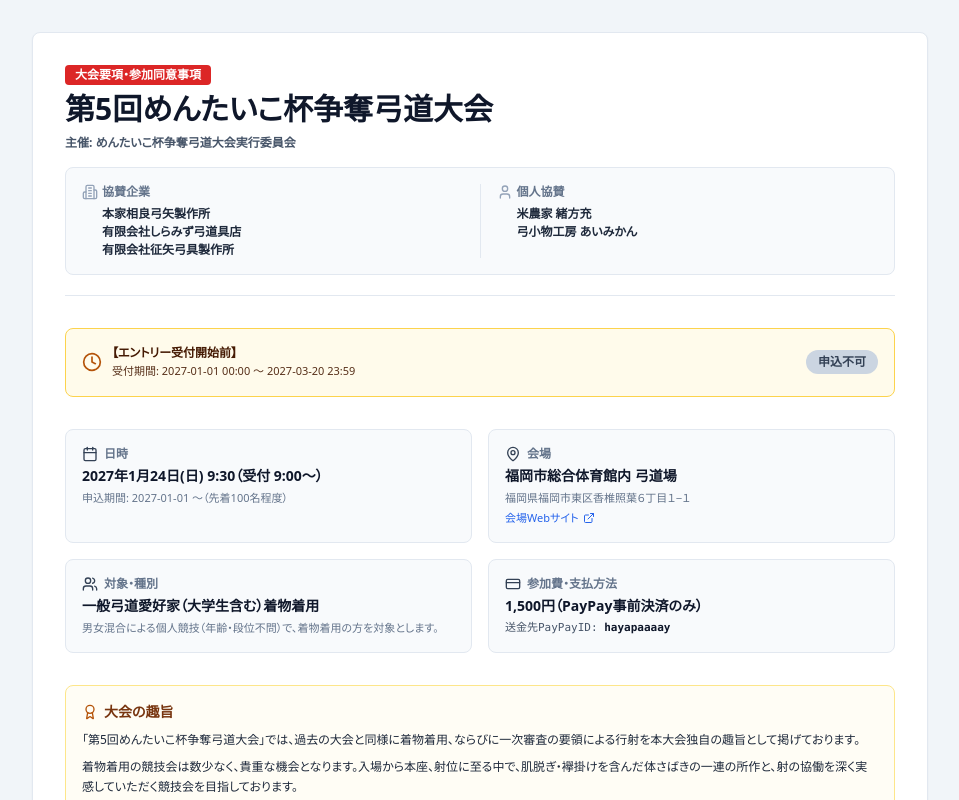
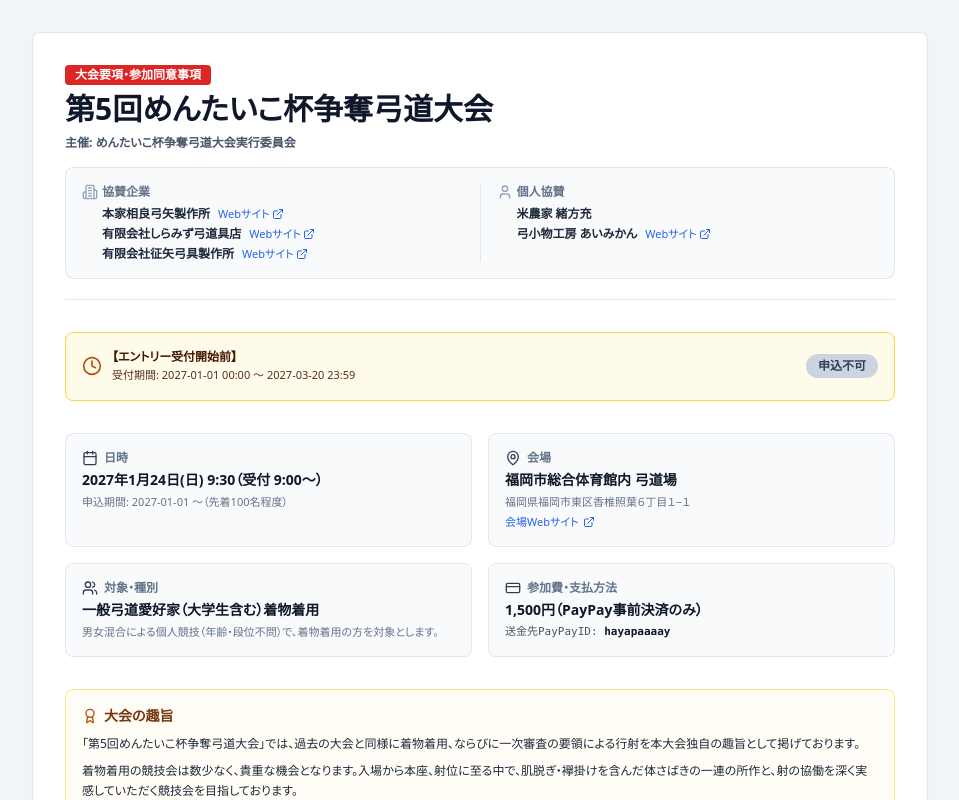
Before and after one commit to mentaiko-HQ/dev-fcm, a Next.js app in the folder next-kyudo-app/: page /guidelines in a window 1280 px wide. Shown: the top 800 px of the page, without its empty margins (160-1119 px from the left). Built offline with nearby package versions, Linux system fonts and the light colour scheme; no server answers; the database is empty.

Commit message:
feat(guidelines): 大会要項ページの協賛企業および個人協賛に外部Webサイトリンクを追加

```diff
--- a/next-kyudo-app/src/app/guidelines/page.tsx
+++ b/next-kyudo-app/src/app/guidelines/page.tsx
@@ -5,10 +5,12 @@
  * - 参加者が大会の趣旨、ルール、免責事項、個人情報の取り扱い等を確認し、同意した上でエントリー画面へ進むためのゲートウェイ。
  * - Firebase Firestoreから最新のエントリー期間設定（entryStartDate, entryEndDate, isEntryEnabled）をリアルタイムで取得し、
  *   受付期間外の場合はエントリー画面への遷移を自動的にブロック。
+ * - 協賛企業および個人協賛の名称横に公式Webサイト・SNSへの外部リンク（別タブ遷移）を設置。
  *
  * フールプルーフ設計:
  * - 同意チェックボックスにチェックを入れないと「エントリー画面へ進む」ボタンが活性化しない。
  * - 現在時刻がエントリー期間外、または受付停止フラグが立っている場合は、ボタンが非活性化されメッセージが変わる。
+ * - 協賛リンクはすべて target="_blank" rel="noopener noreferrer" とし、要項ページからの離脱や同意状態のリセットを防止。
  *
  * フェイルセーフ設計:
  * - Firestoreが未接続、またはドキュメントが見つからない場合でも、DEFAULT_CONFIGの値を用いて安全にフォールバック表示。
@@ -167,19 +169,61 @@ export default function GuidelinesPage() {
               <span className="font-bold text-slate-500 flex items-center gap-1">
                 <Building2 className="w-4 h-4 text-slate-400" /> 協賛企業
               </span>
-              <ul className="text-slate-800 font-semibold space-y-0.5 ml-5">
-                <li>本家相良弓矢製作所</li>
-                <li>有限会社しらみず弓道具店</li>
-                <li>有限会社征矢弓具製作所</li>
+              <ul className="text-slate-800 font-semibold space-y-1 ml-5">
+                <li className="flex items-center flex-wrap gap-2">
+                  <span>本家相良弓矢製作所</span>
+                  <a
+                    href="https://www.sagara-yumiya.jp/"
+                    target="_blank"
+                    rel="noopener noreferrer"
+                    className="text-[11px] font-normal text-blue-600 hover:underline inline-flex items-center gap-0.5"
+                  >
+                    Webサイト <ExternalLink className="w-3 h-3" />
+                  </a>
+                </li>
+                <li className="flex items-center flex-wrap gap-2">
+                  <span>有限会社しらみず弓道具店</span>
+                  <a
+                    href="https://siramizu.com/"
+                    target="_blank"
+                    rel="noopener noreferrer"
+                    className="text-[11px] font-normal text-blue-600 hover:underline inline-flex items-center gap-0.5"
+                  >
+                    Webサイト <ExternalLink className="w-3 h-3" />
+                  </a>
+                </li>
+                <li className="flex items-center flex-wrap gap-2">
+                  <span>有限会社征矢弓具製作所</span>
+                  <a
+                    href="https://www.soyakyugu.com/"
+                    target="_blank"
+                    rel="noopener noreferrer"
+                    className="text-[11px] font-normal text-blue-600 hover:underline inline-flex items-center gap-0.5"
+                  >
+                    Webサイト <ExternalLink className="w-3 h-3" />
+                  </a>
+                </li>
               </ul>
             </div>
             <div className="flex-1 space-y-1.5 sm:border-l sm:border-slate-200 sm:pl-4 pt-4 sm:pt-0 border-t border-slate-200 sm:border-t-0">
               <span className="font-bold text-slate-500 flex items-center gap-1">
                 <User className="w-4 h-4 text-slate-400" /> 個人協賛
               </span>
-              <ul className="text-slate-800 font-semibold space-y-0.5 ml-5">
-                <li>米農家 緒方充</li>
-                <li>弓小物工房 あいみかん</li>
+              <ul className="text-slate-800 font-semibold space-y-1 ml-5">
+                <li className="flex items-center flex-wrap gap-2">
+                  <span>米農家 緒方充</span>
+                </li>
+                <li className="flex items-center flex-wrap gap-2">
+                  <span>弓小物工房 あいみかん</span>
+                  <a
+                    href="https://www.instagram.com/aimikan1/"
+                    target="_blank"
+                    rel="noopener noreferrer"
+                    className="text-[11px] font-normal text-blue-600 hover:underline inline-flex items-center gap-0.5"
+                  >
+                    Webサイト <ExternalLink className="w-3 h-3" />
+                  </a>
+                </li>
               </ul>
             </div>
           </div>
```
